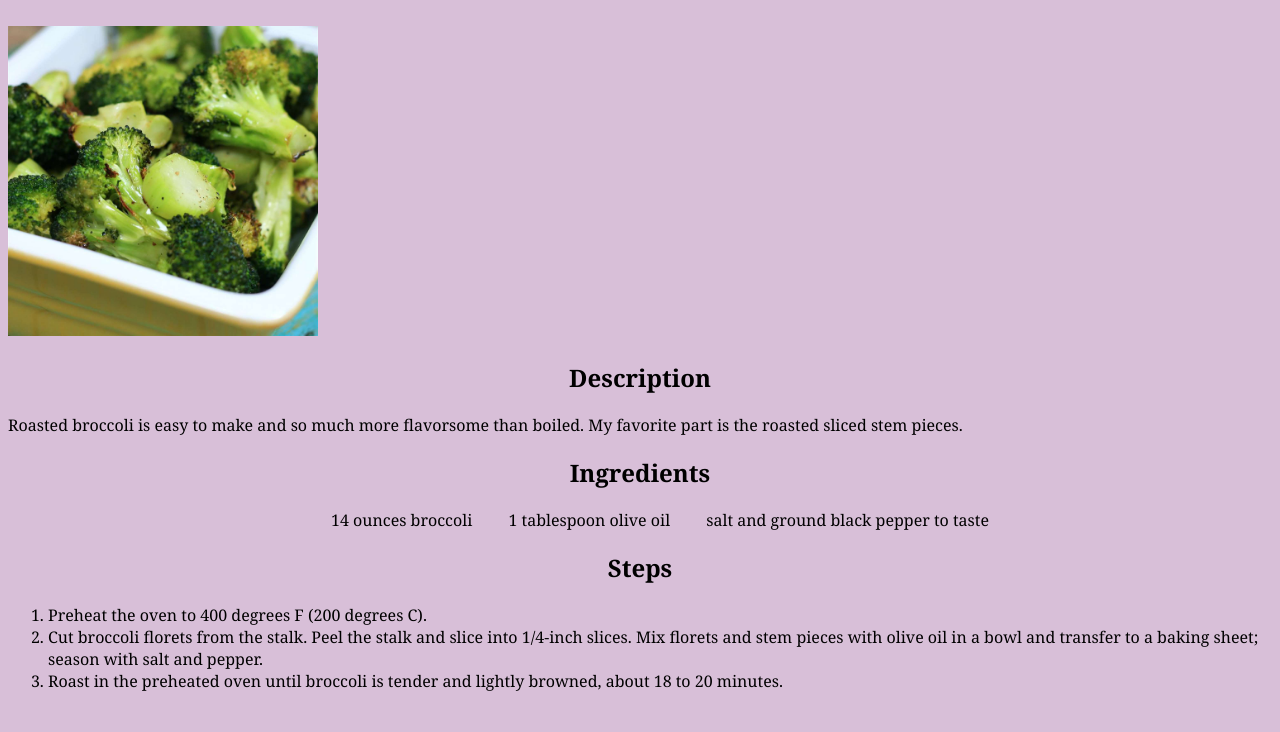
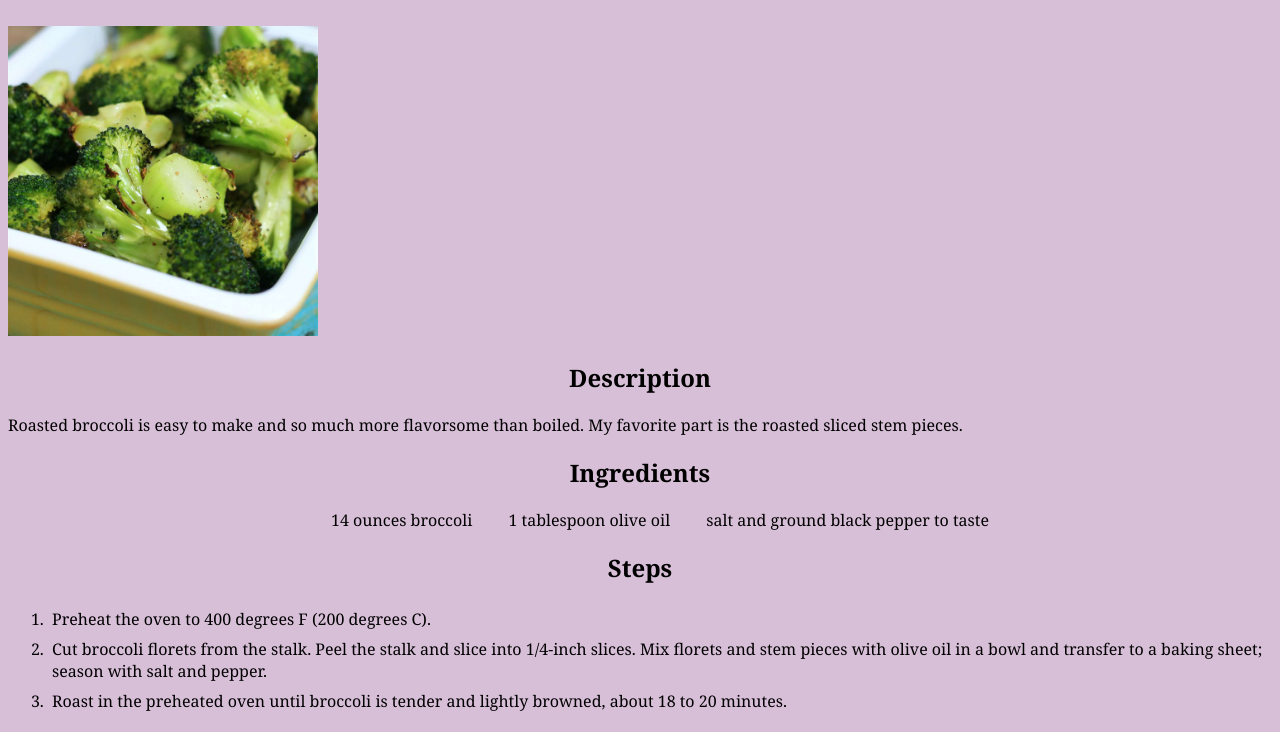
Before and after one commit to thibaudjoel/odin-recipes, a plain HTML site: page recipes/broccoli.html in a window 1280 px wide. Shown: the part 168-900 px from the top of the page. Before the commit the page ends 876 px from the top, so only its background shows below. Drawn offline with Linux system fonts and the light colour scheme.

Commit message:
Add padding for steps and change box-sizing to content-box

```diff
--- a/recipes/broccoli.html
+++ b/recipes/broccoli.html
@@ -18,7 +18,7 @@
         <li>salt and ground black pepper to taste</li>
     </ul>
     <h2>Steps</h2>
-    <ol>
+    <ol class="steps">
         <li>Preheat the oven to 400 degrees F (200 degrees C).</li>
         <li>Cut broccoli florets from the stalk. Peel the stalk and slice into 1/4-inch slices. Mix florets and stem pieces with olive oil in a bowl and transfer to a baking sheet; season with salt and pepper.</li>
         <li>Roast in the preheated oven until broccoli is tender and lightly browned, about 18 to 20 minutes.</li>
--- a/styles.css
+++ b/styles.css
@@ -17,8 +17,13 @@ a {
 .ingredients {
     text-align: center;
 }
-.ingredients li{
+.ingredients li {
     display: inline;
     box-sizing: content-box;
     margin: 16px;
 }
+
+.steps li {
+    box-sizing: content-box;
+    padding: 4px;
+}
```
Also changed, not shown: recipes/bananabread.html (+1 -1 lines), recipes/mexican_oatmeal.html (+1 -1 lines).
